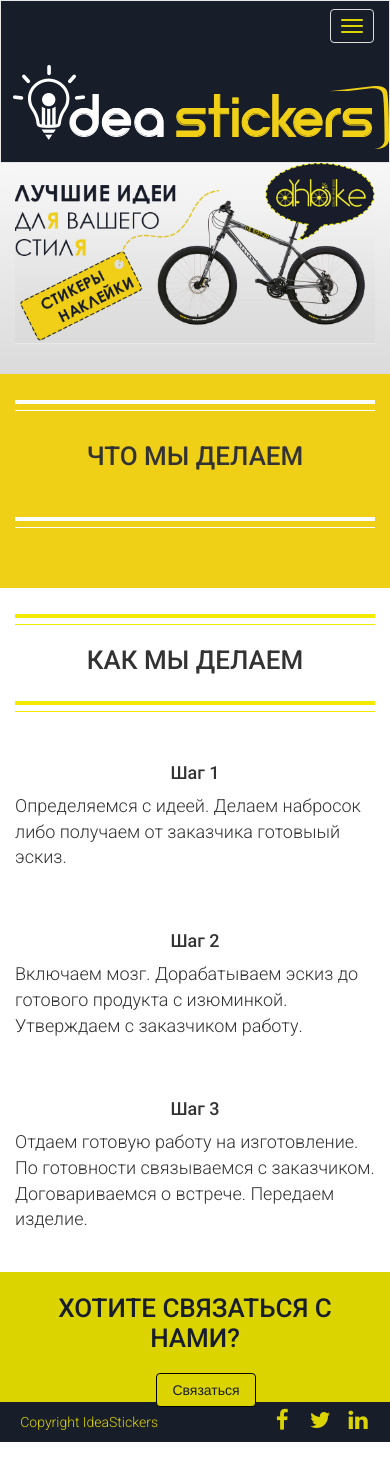
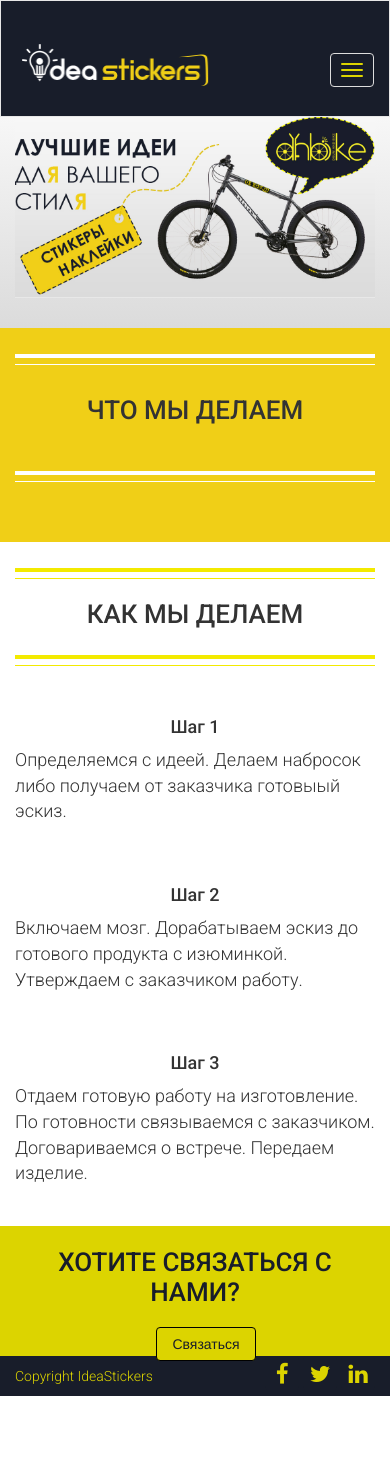
Before and after one commit to limoozyn/IdeaStickers, a website: page app/index.html in a window 390 px wide. After the commit the page ends 1396 px from the top, so only its background shows below. Drawn offline with nearby package versions, Linux system fonts and the light colour scheme.

Commit message:
Tidy css, html

```diff
--- a/app/css/main.css
+++ b/app/css/main.css
@@ -1,165 +1,143 @@
 .updPics {
-opacity:0.8;
-width:14px;
+    opacity: 0.8;
+    width: 14px;
 }
-
 .brandPic {
-height:44px;
-padding-top:10px;
-width:auto;
+    height: 44px;
+    padding-top: 10px;
+    width: auto;
 }
-
 .inlineContainer {
-display:inline-block;
+    display: inline-block;
 }
-
 .innerYellow {
     height: 104px;
     border-bottom: solid 4px #f3ea00
 }
-
 .outerYellow {
     height: 7px;
     border-bottom: solid 1px #f3ea00;
-
 }
-
-
 .innerWhite {
     height: 104px;
     border-bottom: solid 4px #ffffff
 }
-
 .outerWhite {
     height: 7px;
     border-bottom: solid 1px #ffffff
 }
-
-.bottom-style{
-  background-color: #181d2a;;
+.bottom-style {
+    background-color: #181d2a;
     height: 40px;
 }
-
 .grey-gradient {
-    background:linear-gradient(to top, #dbdbdb, #f7f7f7);
+    background: linear-gradient(to top, #dbdbdb, #f7f7f7);
 }
-.main-banner{
+.main-banner {
     width: 100%;
     height: auto;
 }
-
 .footer {
     background-color: #dcd400;
     color: #181d2a;
     height: 130px;
 }
-
 .yellow-gradient {
-    background:#f0cf17;
+    background: #f0cf17;
 }
-
 .white-gradient {
-    background:#ffffff;
+    background: #ffffff;
 }
-.height110{
+.height110 {
     height: 110px;
     vertical-align: bottom;
     margin-top: 73px;
 }
-.height104{
+.height104 {
     height: 104px;
     vertical-align: bottom;
     margin-top: 72px;
 }
-
-.mt140{
+.mt140 {
     margin-top: 140px;
 }
 .navbar-default .navbar-nav>li>a {
-background-color:#181d2a;
-color:#dcd400;
-padding-top:56px;
+    background-color: #181d2a;
+    color: #dcd400;
+    padding-top: 56px;
 }
-
 .navbar-form {
-padding-top:51px;
+    padding-top: 51px;
 }
-
 .dropdown-menu {
-background-color:#dcd400;
-color:#181d2a;
+    background-color: #dcd400;
+    color: #181d2a;
 }
-@media (max-width: 767px){
-  .navbar-nav .open .dropdown-menu {
-    background-color:#dcd400;
-  }
-}
-
-/*.hac{
-    margin-left: auto;
-    margin-right: auto;
-}*/
-
-.hac{
+.footer-btn.hac {
     position: absolute;
     width: 100px;
     left: 40%;
     text-align: center;
     margin: auto;
+    text-decoration: none;
 }
-
-.har{
+.har {
     text-align: right;
 }
-
-
-.navbar{
+.navbar {
     margin-bottom: 0;
 }
-
 .copyright {
-  font-family:'Roboto',arial, sans-serif;
+    font-family: 'Roboto', arial, sans-serif;
     font-size: 14px;
     font-weight: 300;
     color: #dcd400;
-  text-align: right;
+    text-align: left;
     margin-top: 10px;
     margin-right: 22px;
 }
 .nav.navbar-nav.navbar-right li a {
-  font-family:'Roboto',arial, sans-serif;
+    font-family: 'Roboto', arial, sans-serif;
     font-size: 22px;
     font-weight: 300;
 }
-
-.navbar-default .navbar-nav>.open>a,.navbar-default .navbar-nav>.open>a:focus,.navbar-default .navbar-nav>.open>a:hover {
-background-color:#dcd400;
-color:#181d2a;
+.row.last-row {
+    margin-bottom: 0;
 }
-
 .navbar-default .navbar-toggle .icon-bar {
-background-color:#dcd400;
+    background-color: #dcd400;
 }
-
-.navbar-default,.navbar-default .navbar-toggle:hover>span {
-background-color:#181d2a;
+.navbar-default .navbar-nav>li>a:hover,
+.navbar-default .navbar-nav>.open>a,
+.navbar-default .navbar-nav>.open>a:hover,
+.navbar-default .navbar-nav>.open>a:focus,
+.navbar-default .navbar-nav .open .dropdown-menu>li>a,
+.btn:hover,
+.btn:focus,
+.dropdown-menu>li>a,
+.navbar-default .navbar-toggle:hover,
+.navbar-nav .open>a:hover,
+.footer-btn {
+    background-color: #dcd400;
+    color: #181d2a;
 }
-
-.btn,/*.dropdown-menu>li>a,*/.navbar-default .navbar-toggle,.footer-btn:hover, .footer-btn:focus {
-background-color:#181d2a;
-color:#dcd400;
+.navbar-default .navbar-nav .open .dropdown-menu>li>a:hover,
+.navbar-default .navbar-nav .open .dropdown-menu>li>a:focus {
+    background-color: #dcd400;
+    color: #fff;
 }
-
-.navbar-default .navbar-nav>li>a:hover,
-.btn:hover,.btn:focus,
-.dropdown-menu>li>a/*:hover*/,
-.navbar-default .navbar-toggle:hover,
-.navbar-nav .open>a:hover,.footer-btn {
-background-color:#dcd400;
-color:#181d2a;
+.navbar-default,
+.navbar-default .navbar-toggle:hover>span {
+    background-color: #181d2a;
 }
-
-.footer-btn{
+.btn,
+.navbar-default .navbar-toggle,
+.footer-btn:hover,
+.footer-btn:focus {
+    background-color: #181d2a;
+    color: #dcd400;
+}
+.footer-btn {
     display: inline-block;
     padding: 6px 12px;
     font-size: 14px;
@@ -177,11 +155,11 @@ color:#181d2a;
     background-image: none;
     border: 1px solid transparent;
     border-radius: 4px;
-  background-color:#dcd400;
-  color:#181d2a;
+    background-color: #dcd400;
+    color: #181d2a;
     border-color: #000;
 }
-.footer-btn:hover{
+.footer-btn:hover {
     display: inline-block;
     padding: 6px 12px;
     font-size: 14px;
@@ -199,117 +177,95 @@ color:#181d2a;
     background-image: none;
     border: 1px solid transparent;
     border-radius: 4px;
-  background-color:#181d2a;
-  color:#dcd400;
+    background-color: #181d2a;
+    color: #dcd400;
 }
-
-.navbar,.navbar-right>li>a {
-min-height:117px;
+.navbar,
+.navbar-right>li>a {
+    min-height: 117px;
 }
-
 .row {
     margin-bottom: 30px;
 }
-
 .lorem {
-  font-family:'Roboto',arial, sans-serif;
+    font-family: 'Roboto', arial, sans-serif;
     font-size: 18px;
     font-weight: 300;
 }
-
-
 .stickersAndTshirts {
-font:30px 'Roboto', arial, sans-serif;
+    font: 30px 'Roboto', arial, sans-serif;
 }
-
-.whatWeDoFont{
-font:42px 'Roboto', arial, sans-serif;
+.whatWeDoFont {
+    font: 42px 'Roboto', arial, sans-serif;
     margin: 20px 0 20px;
+    text-align: center;
 }
-.hide-for-xs{
+.hide-for-xs {
     display: block;
 }
-/* Extra small devices (phones, less than 768px) */
-/* No media query since this is the default in Bootstrap */
-
-/* Small devices (tablets, 768px and up) */
-/*@media (max-width: @screen-sm-min) {*/
-@media (max-width: 1199px){
-  .whatWeDoFont{
+@media (max-width: 1199px) {
+    .whatWeDoFont {
         font-size: 26px;
-    text-align: center;
     }
 }
-@media (max-width: 991px){
-  .stickersAndTshirts{
+@media (max-width: 991px) {
+    .stickersAndTshirts {
         font-size: 18px;
         text-align: center;
     }
+    .nav.navbar-nav.navbar-right li a {
+        font-size: 16px;
     }
-@media (max-width: 767px){
-    .navbar-default .navbar-nav .open .dropdown-menu>li>a {
-    background-color:#181d2a;
-    color:#dcd400;
-    padding-top:20px;
+    .navbar-brand {
+        padding: 40px 15px;
     }
-    .navbar-default .navbar-nav .open .dropdown-menu>li>a:hover {
-    background-color:#dcd400;
-    color:#181d2a;
-
+    .navbar-brand .brand-logo {
+        width: 200px;
     }
-    .centered-image{
+}
+@media (max-width: 767px) {
+    .navbar-nav .open .dropdown-menu {
+        background-color: #dcd400;
+    }
+    .navbar-toggle {
+        margin-top: 52px;
+    }
+    .centered-image {
         margin: 0 auto;
     }
-    .mt140{
-      margin-top:20px;
+    .mt140 {
+        margin-top: 20px;
     }
-    .innerWhite{
+    .innerWhite {
         height: 30px;
     }
-    .height110{
+    .height110 {
         margin-top: 30px;
         height: 50px;
     }
-    .hide-for-xs{
+    .hide-for-xs {
         display: none;
     }
     .innerYellow {
         height: 30px;
     }
-    .height104{
+    .height104 {
         height: 30px;
         margin-top: 20px;
     }
-    .footer{
+    .footer {
         height: 130px;
     }
 }
-
-/* Medium devices (desktops, 992px and up) */
-/* @media (max-width: @screen-md-min) { */
-@media (max-width: 992px) {
-    .navbar-default .navbar-nav .open .dropdown-menu>li>a {
-    background-color:#181d2a;
-    color:#dcd400;
-    padding-top:20px;
+@media (min-width: @screen-lg-min) {
+    .navbar-default .navbar-nav>li>a {
+        background-color: #181d2a;
+        color: #dcd400;
+        padding-top: 20px;
     }
-    .navbar-default .navbar-nav .open .dropdown-menu>li>a:hover {
-    background-color:#dcd400;
-    color:#181d2a;
-
+    .navbar-default .navbar-nav>li>a:hover {
+        background-color: #dcd400;
+        color: #181d2a;
+        padding-top: 20px;
     }
 }
-
-/* Large devices (large desktops, 1200px and up) */
-@media (min-width: @screen-lg-min) {
-    .navbar-default .navbar-nav>li>a {
-    background-color:#181d2a;
-    color:#dcd400;
-    padding-top:20px;
-    }
-    .navbar-default .navbar-nav>li>a:hover {
-    background-color:#dcd400;
-    color:#181d2a;
-    padding-top:20px;
-    }
-}
--- a/app/index.html
+++ b/app/index.html
@@ -1,7 +1,13 @@
 <!DOCTYPE html>
-<!--[if lt IE 7]>      <html lang="en" ng-app="ideaSticksApp" class="no-js lt-ie9 lt-ie8 lt-ie7"> <![endif]-->
-<!--[if IE 7]>         <html lang="en" ng-app="ideaSticksApp" class="no-js lt-ie9 lt-ie8"> <![endif]-->
-<!--[if IE 8]>         <html lang="en" ng-app="ideaSticksApp" class="no-js lt-ie9"> <![endif]-->
+<!--[if lt IE 7]>
+<html lang="en" ng-app="ideaSticksApp" class="no-js lt-ie9 lt-ie8 lt-ie7">
+  <![endif]-->
+  <!--[if IE 7]>
+  <html lang="en" ng-app="ideaSticksApp" class="no-js lt-ie9 lt-ie8">
+    <![endif]-->
+    <!--[if IE 8]>
+    <html lang="en" ng-app="ideaSticksApp" class="no-js lt-ie9">
+      <![endif]-->
       <!--[if gt IE 8]><!-->
       <html lang="en" ng-app="ideaSticksApp" class="no-js">
         <!--<![endif]-->
@@ -11,28 +17,24 @@
           <meta http-equiv="X-UA-Compatible" content="IE=edge">
           <title>My AngularJS App</title>
           <meta name="description" content="">
-  <!--<link rel="stylesheet" href="https://maxcdn.bootstrapcdn.com/bootstrap/3.3.2/css/bootstrap-theme.min.css">-->
           <link href='https://fonts.googleapis.com/css?family=Roboto:100,300,500,700' rel='stylesheet' type='text/css'>
           <link rel="stylesheet" href="css\bootstrap-social.css">
           <link href="https://maxcdn.bootstrapcdn.com/bootstrap/3.3.5/css/bootstrap.min.css" rel="stylesheet">
           <!-- Latest compiled and minified FontAwesome -->
           <link rel="stylesheet" href="fonts\font-awesome.min.css">
-
           <link rel="stylesheet" href="../bower_components/html5-boilerplate/dist/css/normalize.css">
           <link rel="stylesheet" href="../bower_components/html5-boilerplate/dist/css/main.css">
           <link rel="stylesheet" href="css/app.css">
           <link rel="stylesheet" type="text/css" href="css/main.css">
           <script src="https://code.jquery.com/jquery-1.11.3.min.js"></script>
           <script type='text/javascript' src="js/bootstrap.js"></script>
-  <script type='text/javascript' src="js/main.js"></script>
+          <script type='text/javascript' src="js/main-min.js"></script>
           <script type='text/javascript' src="js/jquery.min.js"></script>
-
           <script src="../bower_components/angular/angular.js"></script>
           <script src="../bower_components/angular-route/angular-route.js"></script>
           <script src="../bower_components/html5-boilerplate/dist/js/vendor/modernizr-2.8.3.min.js"></script>
           <script src="js/controllers.js"></script>
           <script src="js/app.js"></script>
-
           <!---->
           <!--<style>
             .gradient {
@@ -42,37 +44,23 @@
              border: 1px solid #333;
             }
             </style>-->
-
-
-
         </head>
         <body>
           <nav class="navbar navbar-default">
             <div class="container-fluid">
               <!-- Brand and toggle get grouped for better mobile display -->
               <div class="navbar-header">
-
                 <button type="button" class="navbar-toggle collapsed btn" data-toggle="collapse" data-target="#bs-example-navbar-collapse-1" aria-expanded="false">
                 <span class="sr-only">Toggle navigation</span>
                 <span class="icon-bar"></span>
                 <span class="icon-bar"></span>
                 <span class="icon-bar"></span>
-
                 </button>
-
-
+                <a class="navbar-brand" href="#">
+                <img alt="IdeaSticker" class="brand-logo" src="images/Idea-sticker.png">
+                </a>
               </div>
-    <ul class="nav navbar-nav navbar-left">
-      <!--<li><a class="navbar-brand" href="#"><img src="images/loaded_logo.png"/></a></li>-->
-      <!--<li><a class="navbar-brand" href="#">IdealSticker</a></li>-->
-      <li class="inlineContainer"><img src="images/Idea-sticker.png" /></li>
-    </ul>
-    <!-- Collect the nav links, forms, and other content for toggling -->
               <div class="collapse navbar-collapse" id="bs-example-navbar-collapse-1">
-      <ul class="nav navbar-nav">
-
-      </ul>
-
                 <ul class="nav navbar-nav navbar-right">
                   <li><a href="#"><i class="glyphicon glyphicon-home"></i> Home<span class="sr-only">(current)</span></a></li>
                   <li class="dropdown" id=typesOfStickers>
@@ -83,7 +71,6 @@
                       <li><a href="#"><img class="updPics" src="glyphs/glyphicons-162-macbook.png" /> For Laptops</a></li>
                       <li role="separator" class="divider"></li>
                       <li><a href="#"><img class="updPics" src="glyphs/glyphicons-284-t-shirt.png" /> Pictures for T Shirts</a></li>
-
                     </ul>
                   </li>
                   <li class="dropdown">
@@ -95,8 +82,10 @@
                     </ul>
                   </li>
                 </ul>
-    </div><!-- /.navbar-collapse -->
-  </div><!-- /.container-fluid -->
+              </div>
+              <!-- /.navbar-collapse -->
+            </div>
+            <!-- /.container-fluid -->
           </nav>
           <div class="grey-gradient">
             <div class="container">
@@ -107,9 +96,7 @@
               </div>
             </div>
           </div>
-
           <div ng-view></div>
-
           <footer class="footer">
             <div class="container">
               <div class="row">
@@ -117,7 +104,7 @@
                 </div>
                 <div class="col-sm-8">
                   <p class="whatWeDoFont">ХОТИТЕ СВЯЗАТЬСЯ С НАМИ?</p>
-            <button type="submit" class="footer-btn btn-default hac">Связаться</button>
+                  <a href="mailto:limoosmart@gmail.com" type="submit" class="footer-btn btn-default hac">Связаться</a>
                 </div>
                 <div class="col-sm-3">
                 </div>
@@ -126,7 +113,7 @@
           </footer>
           <div class="bottom-style">
             <div class=" container">
-      <div class="row">
+              <div class="row last-row">
                 <div class="col-xs-6 ">
                   <p class = "copyright">Copyright IdeaStickers</p>
                 </div>
--- a/app/js/main.js
+++ /dev/null
@@ -1,3 +0,0 @@
-    $('#typesOfStickers').click(function(){
-      $(".dropdown-toggle").dropdown('toggle');
-    });
```
Also changed, not shown: app/fonts/glyphicons-halflings-regular.ttf (deleted), app/fonts/glyphicons-halflings-regular.woff (deleted), app/images/lamp.png (added), app/partials/frontpage.html (indentation only), 2 other files. Lines whose indentation alone changed are shown as unchanged.
